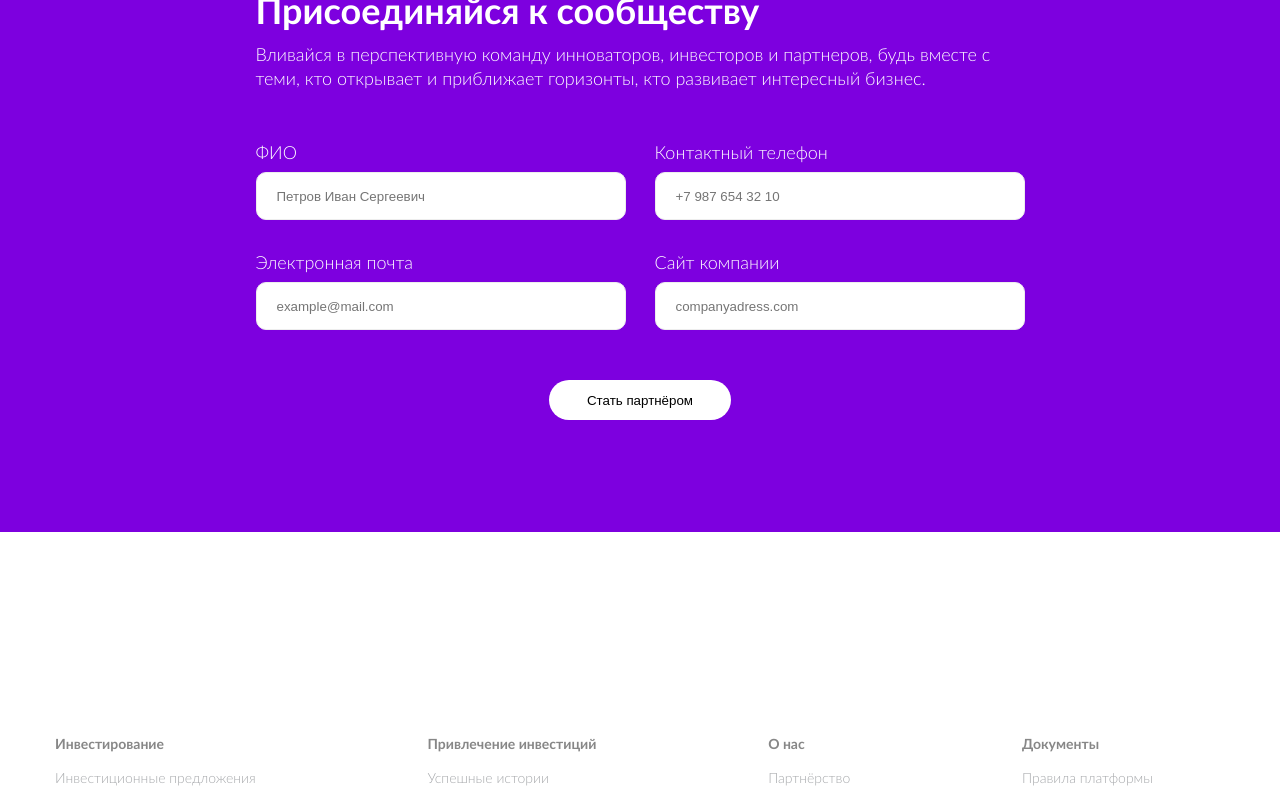
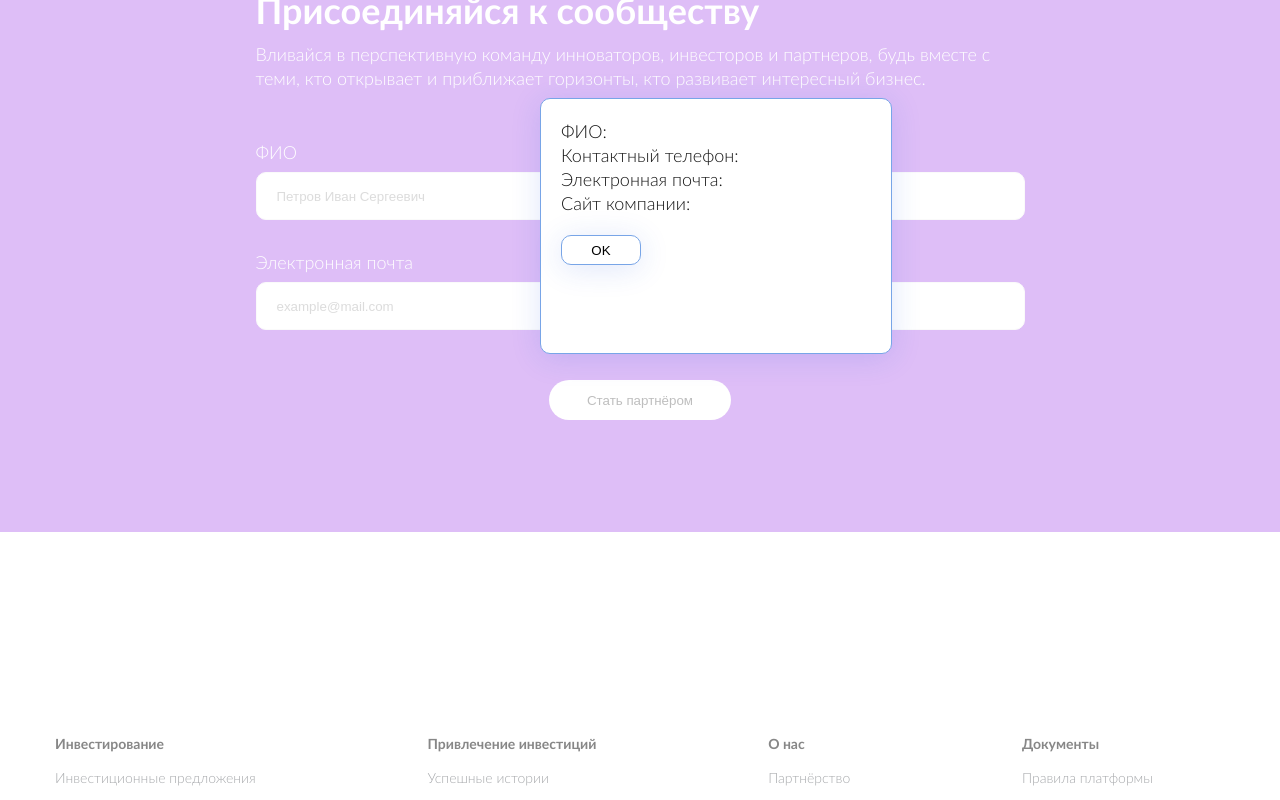
Before and after one commit to rubanvova/BlizkieGorizonti, a React (Create React App) app: page / in a window 1280 px wide. Both pictures are taken after a click on the button "Стать партнёром". Shown: the part 3044-3844 px from the top of the page. Built offline with nearby package versions, Linux system fonts and the light colour scheme.

Commit message:
add modal form in component BoxForm

```diff
--- a/src/components/content/BoxForm.module.css
+++ b/src/components/content/BoxForm.module.css
@@ -1,4 +1,5 @@
 .wrapper {
+  position: relative;
   max-width: 1440px;
   height: 634px;
   margin: 0 auto;
@@ -78,3 +79,46 @@
 .button:active {
   background: #840be7cb;
 }
+
+.wrapperModal {
+  position: absolute;
+  left: 0px;
+  top: 0px;
+  width: 100%;
+  height: 100%;
+  background-color: #ffffffbe;
+}
+
+.modal {
+  display: flex;
+  flex-direction: column;
+  position: absolute;
+  left: 540px;
+  top: 200px;
+  width: 350px;
+  height: 40%;
+  border: 1px solid rgb(120, 165, 231);
+  border-radius: 10px;
+  background: #ffffff;
+  box-shadow: 0px 4px 30px rgba(43, 90, 220, 0.15);
+}
+
+.textModal {
+  margin: 20px;
+}
+
+.buttonOk {
+  margin-top: 20px;
+  width: 80px;
+  height: 30px;
+  background: #ffffff;
+  border: 1px solid rgb(120, 165, 231);
+  border-radius: 10px;
+  box-shadow: 0px 4px 30px rgba(43, 90, 220, 0.15);
+  outline: none;
+  cursor: pointer;
+}
+
+.buttonOk:hover {
+  box-shadow: 0px 4px 30px rgba(83, 85, 88, 0.562);
+}
--- a/src/components/content/BoxForm.tsx
+++ b/src/components/content/BoxForm.tsx
@@ -1,4 +1,4 @@
-import React from 'react';
+import React, { useState } from 'react';
 
 import Text from '../Text';
 
@@ -6,19 +6,54 @@ import styles from './BoxForm.module.css';
 
 type inputProps = {
   title: string;
+  name: string;
   place: string;
+  onChange: (e: React.ChangeEvent<HTMLInputElement>) => any;
 };
 
-const Input: React.FC<inputProps> = ({ title, place }) => {
+const Input: React.FC<inputProps> = ({ title, name, place, onChange }) => {
   return (
     <div>
       <Text classNames={styles.title}>{title}</Text>
-      <input className={styles.input} placeholder={place} />
+      <input
+        name={name}
+        onChange={onChange}
+        className={styles.input}
+        placeholder={place}
+      />
     </div>
   );
 };
 
 const BoxForm: React.FC = () => {
+  type types = {
+    name: string;
+    tel: string;
+    email: string;
+    web: string;
+  };
+  const [showModal, setshowModal] = useState<boolean>(false);
+
+  const [dataInputs, setDataInputs] = useState<types>({
+    name: '',
+    tel: '',
+    email: '',
+    web: '',
+  });
+
+  const handlerChange = (e: React.ChangeEvent<HTMLInputElement>) => {
+    if (showModal) {
+      e.target.value = '';
+      console.log('123');
+    }
+    setDataInputs({ ...dataInputs, [e.target.name]: e.target.value });
+  };
+
+  const closeModal = () => {
+    setshowModal((modal) => !modal);
+    setDataInputs({ name: '', tel: '', email: '', web: '' });
+  };
+
   return (
     <div className={styles.wrapper}>
       <div className={styles.container}>
@@ -34,17 +69,57 @@ const BoxForm: React.FC = () => {
         </div>
         <div className={styles.inputs}>
           <div className={styles.rowOne}>
-            <Input title="ФИО" place="Петров Иван Сергеевич" />
-            <Input title="Контактный телефон" place="+7 987 654 32 10" />
+            <Input
+              name="name"
+              onChange={handlerChange}
+              title="ФИО"
+              place="Петров Иван Сергеевич"
+            />
+            <Input
+              name="tel"
+              onChange={handlerChange}
+              title="Контактный телефон"
+              place="+7 987 654 32 10"
+            />
           </div>
           <div className={styles.rowTwo}>
-            <Input title="Электронная почта" place="example@mail.com" />
-            <Input title="Сайт компании" place="companyadress.com" />
+            <Input
+              name="email"
+              onChange={handlerChange}
+              title="Электронная почта"
+              place="example@mail.com"
+            />
+            <Input
+              name="web"
+              onChange={handlerChange}
+              title="Сайт компании"
+              place="companyadress.com"
+            />
           </div>
         </div>
         <div className={styles.boxButton}>
-          <button className={styles.button}>Стать партнёром</button>
+          <button
+            className={styles.button}
+            onClick={() => setshowModal(!showModal)}
+          >
+            Стать партнёром
+          </button>
         </div>
+        {showModal && (
+          <div className={styles.wrapperModal}>
+            <div className={styles.modal}>
+              <div className={styles.textModal}>
+                <Text>ФИО:{dataInputs.name} </Text>
+                <Text>Контактный телефон:{dataInputs.tel} </Text>
+                <Text>Электронная почта:{dataInputs.email} </Text>
+                <Text>Сайт компании:{dataInputs.web} </Text>
+                <button className={styles.buttonOk} onClick={closeModal}>
+                  OK
+                </button>
+              </div>
+            </div>
+          </div>
+        )}
       </div>
     </div>
   );
```
